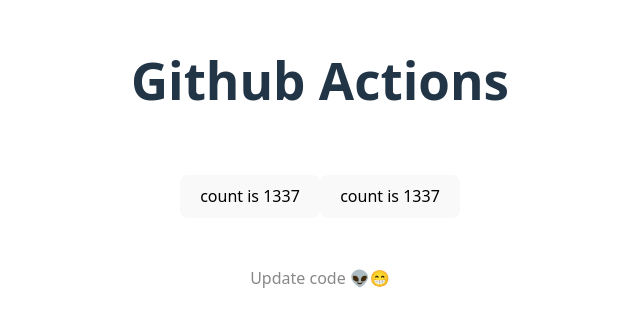
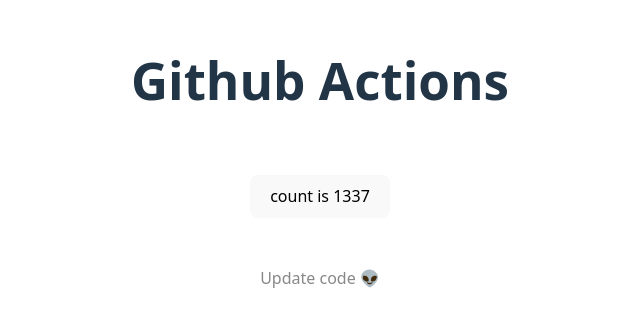
Before and after one commit to Kyle-Schwartz-Yang/git-actions, a React (Vite) app: page / in a window 1280 px wide. Shown: the part 238-564 px from the top of the page, without its empty margins (320-960 px from the left). Built offline with nearby package versions, Linux system fonts and the light colour scheme.

Commit message:
commit in main

```diff
--- a/src/App.tsx
+++ b/src/App.tsx
@@ -12,11 +12,8 @@
         <button onClick={() => setCount((count) => count + 10)}>
           count is {count}
         </button>
-        <button onClick={() => setCount((count) => count + 10)}>
-          count is {count}
-        </button>
       </div>
-      <p className="read-the-docs">Update code 👽😁</p>
+      <p className="read-the-docs">Update code 👽</p>
     </>
   );
 }
```
